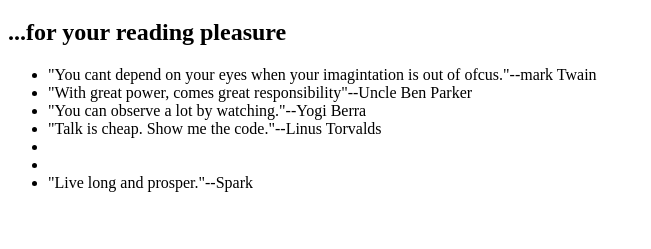
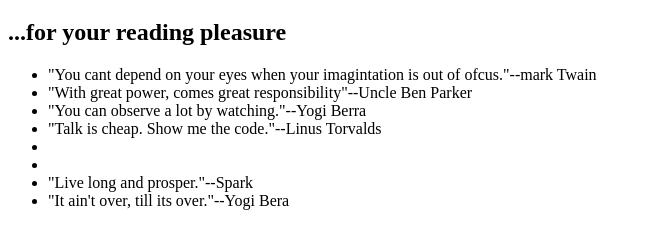
Before and after one commit to vimalavictor/0main_openSAP_repo, a plain HTML site: page index.html in a window 1280 px wide. Shown: the part 61-310 px from the top of the page, without its empty margins (0-651 px from the left). Drawn offline with Linux system fonts and the light colour scheme.

Commit message:
Added 2nd Yogi Bera quote

```diff
--- a/index.html
+++ b/index.html
@@ -16,6 +16,7 @@
 			<li></li>
 			<li></li>
 			<li>"Live long and prosper."--Spark</li>
+			<li>"It ain't over, till its over."--Yogi Bera</li>
 		</ul>
 	</body>
 </html>
```
